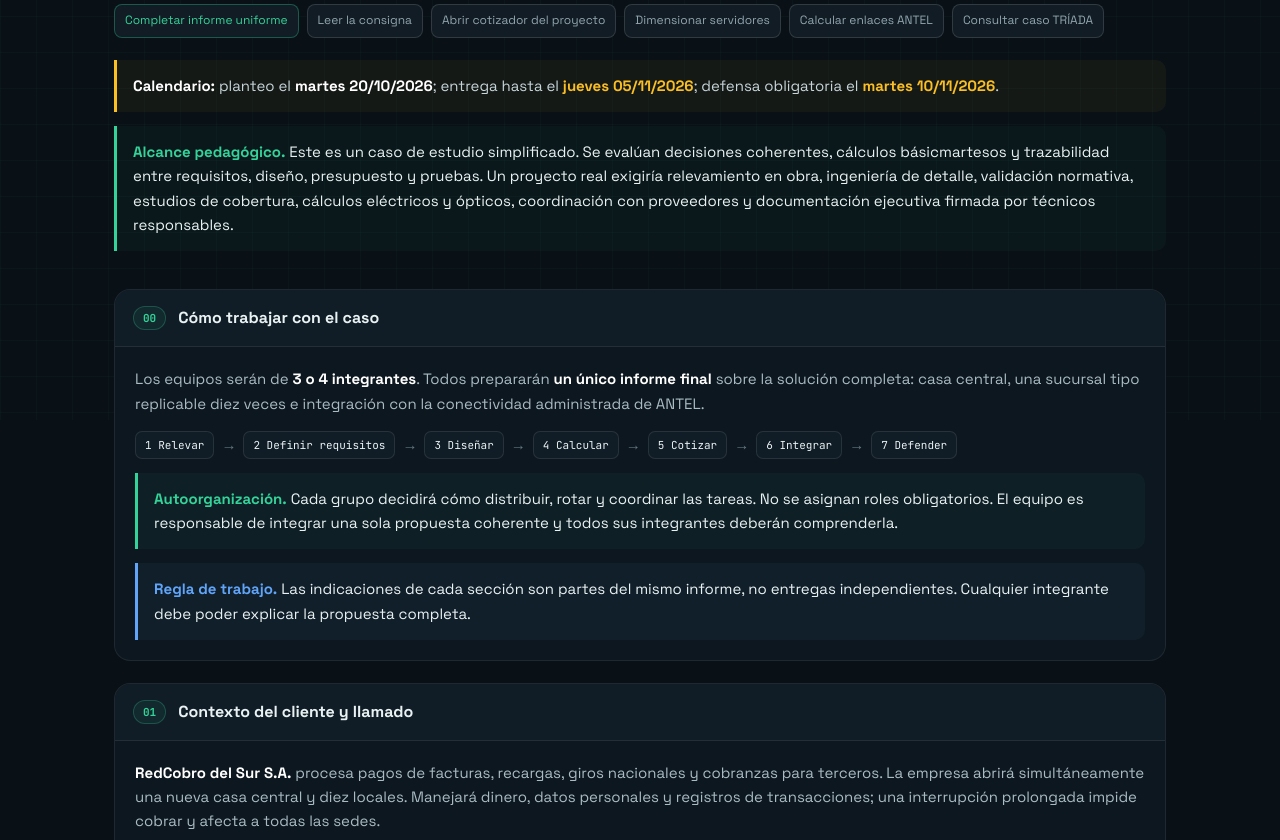
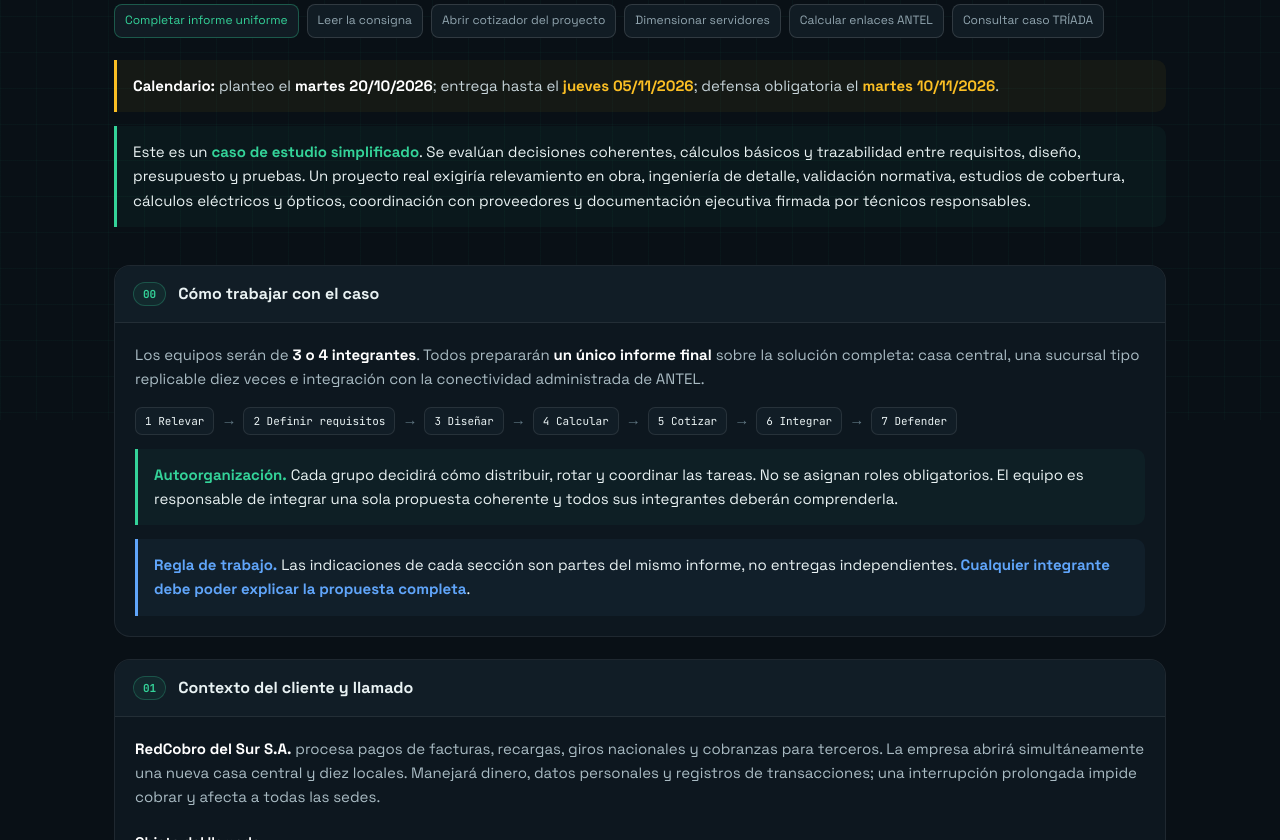
Before and after one commit to portalutu/2--Redes-Informaticas, a plain HTML site: page Proyecto/caso_red_cobranzas_estudiantes.html in a window 1280 px wide. Shown: the part 380-1220 px from the top of the page. Drawn offline with Linux system fonts and the light colour scheme.

Commit message:
Caso red de cobranzas, errores en encabezado

```diff
--- a/Proyecto/caso_red_cobranzas_estudiantes.html
+++ b/Proyecto/caso_red_cobranzas_estudiantes.html
@@ -459,8 +459,8 @@
         el <strong class="deadline">martes 10/11/2026</strong>.
       </div>
       <div class="given">
-        <b>Alcance pedagógico.</b> Este es un caso de estudio simplificado. Se
-        evalúan decisiones coherentes, cálculos básicmartesos y trazabilidad
+        Este es un <b>caso de estudio simplificado</b>. Se
+        evalúan decisiones coherentes, cálculos básicos y trazabilidad
         entre requisitos, diseño, presupuesto y pruebas. Un proyecto real
         exigiría relevamiento en obra, ingeniería de detalle, validación
         normativa, estudios de cobertura, cálculos eléctricos y ópticos,
@@ -495,8 +495,8 @@
           </div>
           <div class="task">
             <b>Regla de trabajo.</b> Las indicaciones de cada sección son partes
-            del mismo informe, no entregas independientes. Cualquier integrante
-            debe poder explicar la propuesta completa.
+            del mismo informe, no entregas independientes. <b>Cualquier integrante
+            debe poder explicar la propuesta completa</b>.
           </div>
         </div>
       </section>
```
